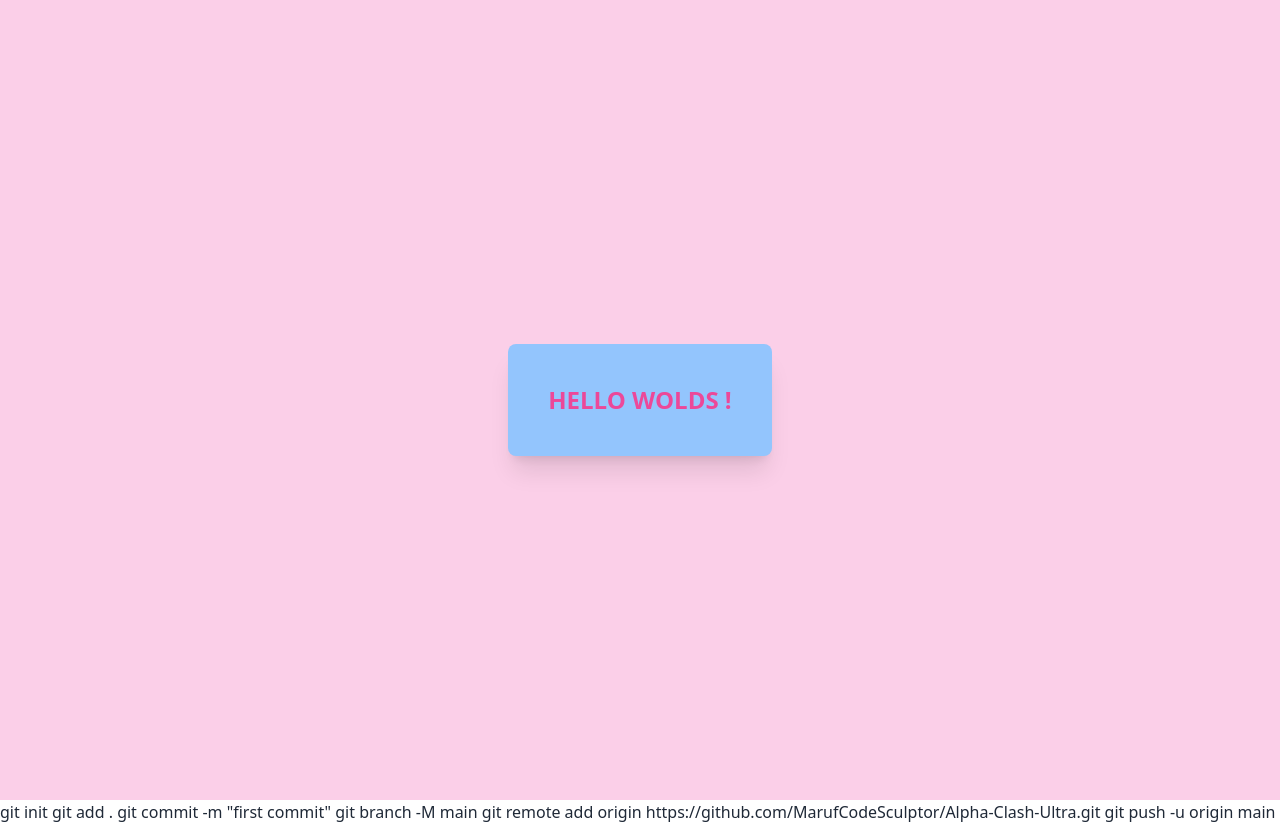
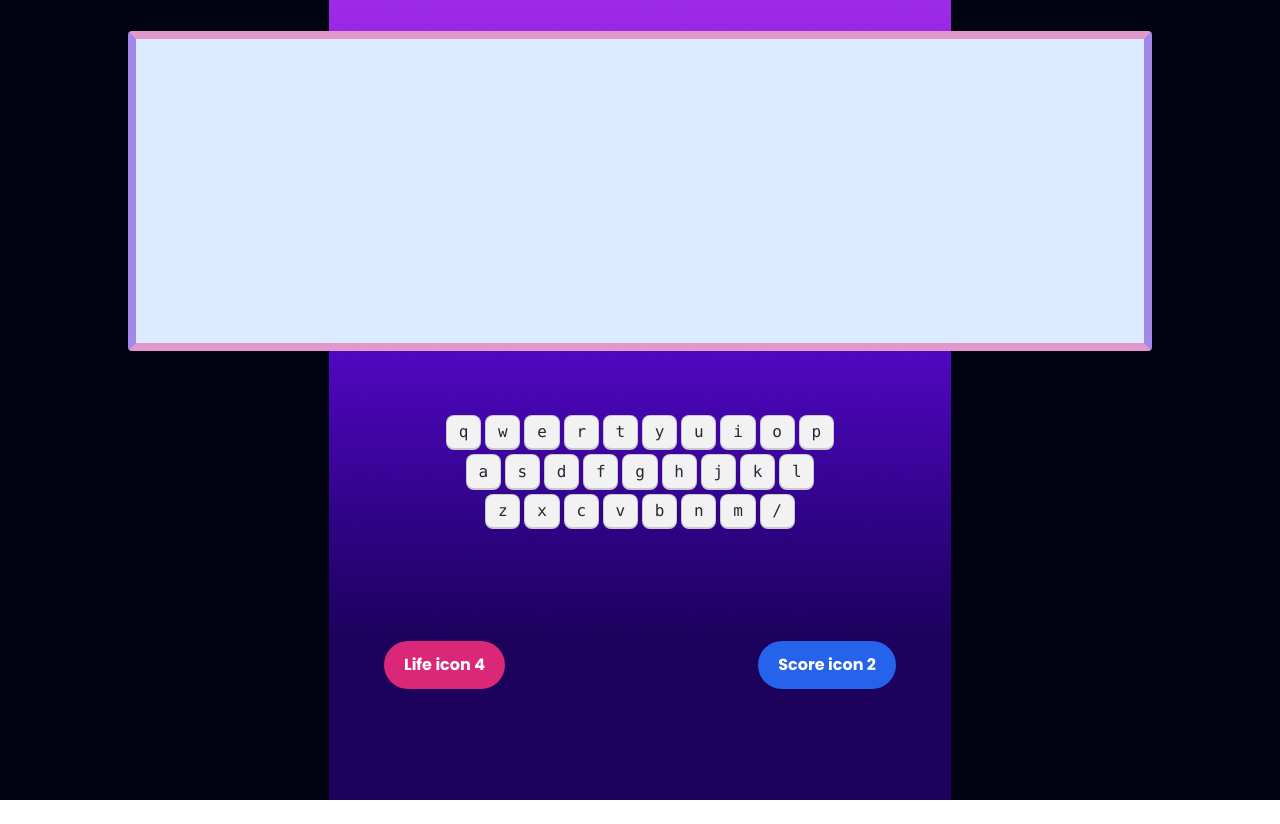
Before and after one commit to MarufCodeSculptor/Alpha-Clash-Ultra, a plain HTML site: page index.html in a window 1280 px wide. After the commit the page ends 800 px from the top, so only its background shows below. Drawn offline with nearby package versions, Linux system fonts and the light colour scheme.

Commit message:
second commit

```diff
--- /dev/null
+++ b/Scripts/app.js
@@ -0,0 +1,14 @@
+console.log('\x1b[32mapp is connected successfully\x1b[0m');
+
+// get element,value,innertext by id
+const eleOf = id => document.getElementById(id);
+const valueOf = id => eleOf(id).value;
+const textOf = id => eleOf(id).innerText;
+// visibility hidden of showing fucntions ------->
+const hideById = id => eleOf(id).classList.add('hidden');
+const visiById = id => eleOf(id).classList.remove('hidden');
+
+const handlePlay = () => {
+  hideById('section-homepage');
+  visiById('section-playGround')
+};
--- a/index.html
+++ b/index.html
@@ -5,26 +5,120 @@
    <meta charset="UTF-8">
    <meta name="viewport" content="width=device-width, initial-scale=1.0">
    <link rel="icon" href="https://i.postimg.cc/wM7CmF04/icon.png" type="image/x-icon">
+   <!-- tailwind and daisy UI links -->
    <link href="https://cdn.jsdelivr.net/npm/daisyui@4.7.3/dist/full.min.css" rel="stylesheet" type="text/css" />
    <script src="https://cdn.tailwindcss.com"></script>
+   <!-- Google fonts link -->
+   <link rel="preconnect" href="https://fonts.googleapis.com">
+   <link rel="preconnect" href="https://fonts.gstatic.com" crossorigin>
+   <link
+      href="https://fonts.googleapis.com/css2?family=Anton&family=Arimo:ital,wght@0,400..700;1,400..700&family=Exo+2:ital,wght@0,100..900;1,100..900&family=Fira+Code:wght@300..700&family=Fira+Sans:ital,wght@0,100;0,200;0,300;0,400;0,500;0,600;0,700;0,800;0,900;1,100;1,200;1,300;1,400;1,500;1,600;1,700;1,800;1,900&family=Lexend:wght@100..900&family=Roboto+Slab:wght@100..900&display=swap"
+      rel="stylesheet">
+   <link rel="preconnect" href="https://fonts.googleapis.com">
+   <link rel="preconnect" href="https://fonts.gstatic.com" crossorigin>
+   <link
+      href="https://fonts.googleapis.com/css2?family=Anton&family=Arimo:ital,wght@0,400..700;1,400..700&family=Exo+2:ital,wght@0,100..900;1,100..900&family=Fira+Code:wght@300..700&family=Fira+Sans:ital,wght@0,100;0,200;0,300;0,400;0,500;0,600;0,700;0,800;0,900;1,100;1,200;1,300;1,400;1,500;1,600;1,700;1,800;1,900&family=Lexend:wght@100..900&family=Poppins:ital,wght@0,100;0,200;0,300;0,400;0,500;0,600;0,700;0,800;0,900;1,100;1,200;1,300;1,400;1,500;1,600;1,700;1,800;1,900&family=Roboto+Slab:wght@100..900&display=swap"
+      rel="stylesheet">
 
    <title>Clash_of-keyboard</title>
+   <style>
+      .anton {
+         font-family: "Anton", sans-serif;
+
+      }
+
+      .poppins {
+         font-family: "Poppins", sans-serif;
+      }
+
+      .border {
+         border: 1px dashed red;
+      }
+   </style>
 </head>
 
-<body>
-   <div class="h-screen bg-pink-200 p-20 flex items-center justify-center">
-      <h2 class="text-center bg-blue-300 p-10 font-bold text-2xl uppercase  rounded-lg shadow-xl text-pink-500">hello
-         Wolds !</h2>
-   </div>
+<body class="poppins">
+
+   <main
+      class="bg-[#010313] h-screen bg-[url(assets/background.png)]  bg-center  bg-no-repeat flex items-center justify-center">
+      <!-- section home -->
+      <section id="section-homepage"
+         class="flex itms-cener justify-center text-center text-white border-2 border-purple-500 p-20 shadow-lg hidden">
+         <div>
+            <h2 id="heading" class="text-8xl anton ">Alpha Clash Pro</h2>
+            <p class="my-3">Unleash Your Keyboard Kung Fu : Press “Enter” to Play</p>
+            <button onclick="handlePlay()" class="btn  btn-outline">Play Now</button>
+         </div>
+      </section>
+
+
+
+      <!-- section play-Ground   -->
+      <section id="section-playGround" class="lg:mb-20">
+         <div
+            class="artboard artboard-horizontal phone-6  bg-blue-100 border-8 border-l-violet-700 border-opacity-50 rounded border-r-violet-700 border-pink-500 ">
+            <!-- keyboard container container -->
+
+         </div>
+         <!-- keyboard container -->
+         <div class="mt-16 mb-28">
+            <div class="flex justify-center gap-1 my-1 w-full">
+               <kbd class="kbd">q</kbd>
+               <kbd class="kbd">w</kbd>
+               <kbd class="kbd">e</kbd>
+               <kbd class="kbd">r</kbd>
+               <kbd class="kbd">t</kbd>
+               <kbd class="kbd">y</kbd>
+               <kbd class="kbd">u</kbd>
+               <kbd class="kbd">i</kbd>
+               <kbd class="kbd">o</kbd>
+               <kbd class="kbd">p</kbd>
+            </div>
+            <div class="flex justify-center gap-1 my-1 w-full">
+               <kbd class="kbd">a</kbd>
+               <kbd class="kbd">s</kbd>
+               <kbd class="kbd">d</kbd>
+               <kbd class="kbd">f</kbd>
+               <kbd class="kbd">g</kbd>
+               <kbd class="kbd">h</kbd>
+               <kbd class="kbd">j</kbd>
+               <kbd class="kbd">k</kbd>
+               <kbd class="kbd">l</kbd>
+            </div>
+            <div class="flex justify-center gap-1 my-1 w-full">
+               <kbd class="kbd">z</kbd>
+               <kbd class="kbd">x</kbd>
+               <kbd class="kbd">c</kbd>
+               <kbd class="kbd">v</kbd>
+               <kbd class="kbd">b</kbd>
+               <kbd class="kbd">n</kbd>
+               <kbd class="kbd">m</kbd>
+               <kbd class="kbd">/</kbd>
+            </div>
+         </div>
+         <!-- buttons container -->
+         <div class="flex justify-between w-1/2 mx-auto">
+            <div class="bg-pink-600 px-5 py-3 rounded-3xl font-bold text-white">
+               <span>Life</span>
+               <span>icon</span>
+               <span id="life">4</span>
+            </div>
+            <div class="bg-blue-600 px-5 py-3 rounded-3xl font-bold text-white">
+               <span>Score</span>
+               <span>icon</span>
+               <span id="life">2</span>
+            </div>
+         </div>
+      </section>
+
+
+
+      <!-- ---section score---- -->
+      <section class="hidden">Score</section>
+   </main>
+
+
+   <script src="Scripts/app.js"></script>
 </body>
 
 </html>
-
-
-
-git init
-git add .
-git commit -m "first commit"
-git branch -M main
-git remote add origin https://github.com/MarufCodeSculptor/Alpha-Clash-Ultra.git
-git push -u origin main
```
Also changed, not shown: tailwind.config.js (added, +8 -0 lines), assets/background.png (added), assets/play.png (added).
